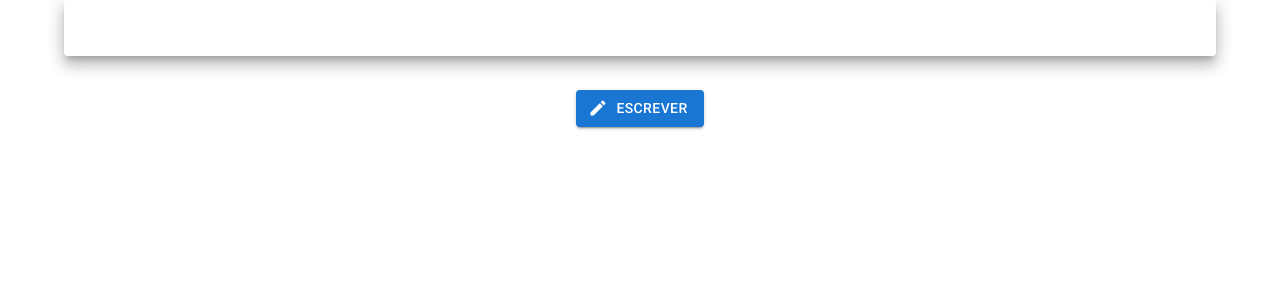
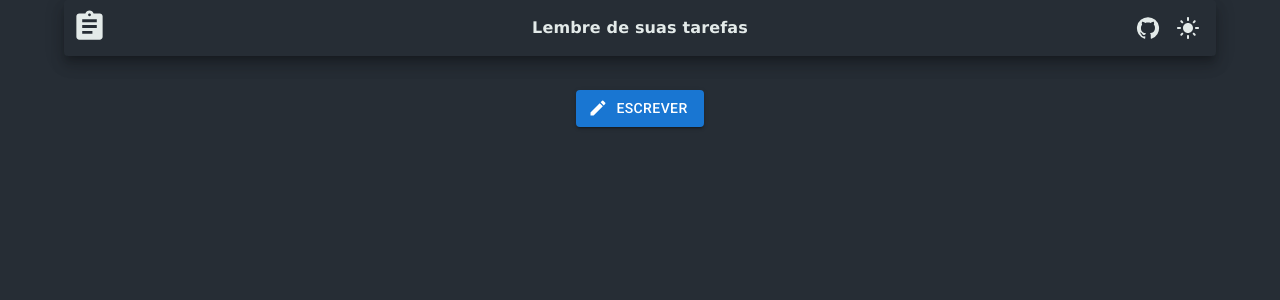
Before and after one commit to renatosantosc/Lista-de-tarefas-Material-UI, a React (Create React App) app: page / in a window 1280 px wide. Shown: the top 300 px of the page. Built offline with nearby package versions, Linux system fonts and the light colour scheme; the HTML template or start-up script is replaced by a standard one.

Commit message:
Adicionado o estado que irá mudar os botões de github e dark light para o toggle e exportando o component Toggle para o arquivo

```diff
--- a/src/App.js
+++ b/src/App.js
@@ -1,40 +1,54 @@
 import './App.css';
 import '@fontsource/roboto/500.css';
+import '@fontsource/roboto/700.css';
 import { Container, Grid, Box, Paper, Typography, IconButton, Button, Link } from '@mui/material'
 import { useState } from 'react'
 import Task from './Components/Task';
+import Toggle from './Components/Toggle';
 import CreateIcon from '@mui/icons-material/Create';
 import GitHubIcon from '@mui/icons-material/GitHub';
-// import DarkModeIcon from '@mui/icons-material/DarkMode';
+import DarkModeIcon from '@mui/icons-material/DarkMode';
 import LightModeIcon from '@mui/icons-material/LightMode';
 import AssignmentIcon from '@mui/icons-material/Assignment';
 
 function App() {
   const [open, setOpen] = useState(false)
+  const [mode, setMode] = useState(false)
+  const [toggle, setToggle] = useState(window.innerWidth)
   const handleOpen = () =>{
     setOpen(true)
   }
+  const handleMode = () =>{
+    setMode(!mode)
+   }
+   const width = () =>{ setToggle(window.innerWidth) }
+   setInterval(width, 1000)
+
   return (
-    <>
+    <Box sx={{width: '100vw', heidht: '100vh', backgroundColor: mode ? '#e2e2e2' : '#262d35'}}>
       <Container maxWidth='lg' sx={{backgroundColor: 'transparent', justifyContent: 'center', height: '100vh', overflowY: 'hidden'}}>
 
         <Box width={'100%'} sx={{height: 50}} >
           <Paper elevation={10} sx={{backgroundColor: 'transparent', padding: 1}} >
             <Grid container spacing={2} alignItems={'center'}>
-              <Grid item lg={1} md={1} sm={1} xs={2} >
-                <AssignmentIcon fontSize='large' sx={{color: 'white'}} />
+              <Grid item lg={4} md={4} sm={4} xs={4} >
+                <AssignmentIcon fontSize='large' sx={{color: mode ? '#262d35' : '#e3eae9'}} textAlign={'start'} />
               </Grid>
 
-              <Grid item lg={2} md={2} sm={2} xs={3}textAlign={'start'}>
-                <Typography fontSize={14} sx={{color: 'white'}} >Lembre de suas tarefas</Typography>
+              <Grid item lg={4} md={4} sm={4} xs={4} textAlign={'center'}>
+                <Typography fontSize={16} fontWeight={'bold'} fontFamily={'verdana'} sx={{color: mode ? '#262d35' : '#e3eae9'}} >Lembre de suas tarefas</Typography>
               </Grid>
-
-              <Grid item lg={9} md={9} sm={9} xs={7} textAlign={'end'}>
+              {toggle < 560 ? <Toggle mode={mode} /> :
+              <Grid item lg={4} md={4} sm={4} xs={4} textAlign={'end'}>
                 <Link href='https://github.com/renatosantosc' underline='none' target='_blank' rel='noopener'>
-                  <IconButton> <GitHubIcon sx={{color: 'white'}} /> </IconButton>
+                  <IconButton> <GitHubIcon sx={{color: mode ? '#262d35' : '#e3eae9'}} /> </IconButton>
                 </Link>
-                <IconButton> <LightModeIcon sx={{color: 'white'}} /> </IconButton>
+                <IconButton>
+                  {mode ? <DarkModeIcon sx={{color: mode ? '#262d35' : '#e3eae9'}} onClick={handleMode}/>
+                  : <LightModeIcon sx={{color: mode ? '#262d35' : '#e3eae9'}} onClick={handleMode} /> }
+                </IconButton>
               </Grid>
+              }
             </Grid>
           </Paper>
         </Box>
@@ -48,7 +62,7 @@ function App() {
         </Grid>
         <Task open={open} setOpen={setOpen} />
       </Container>
-    </>
+    </ Box>
   );
 }
 
```
